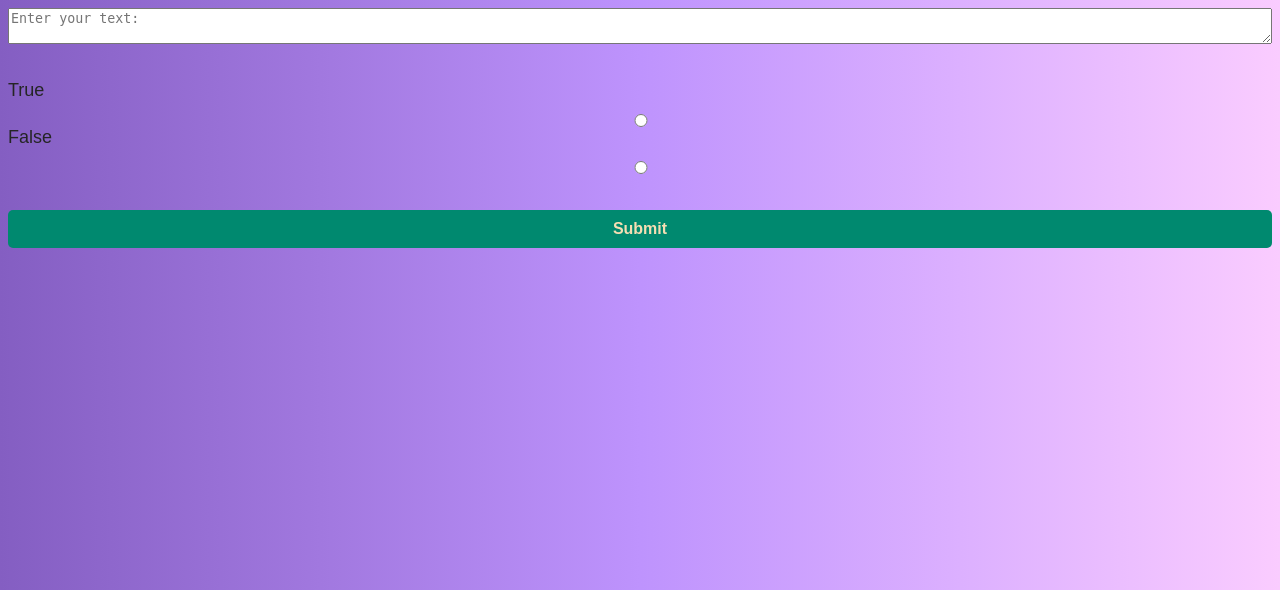
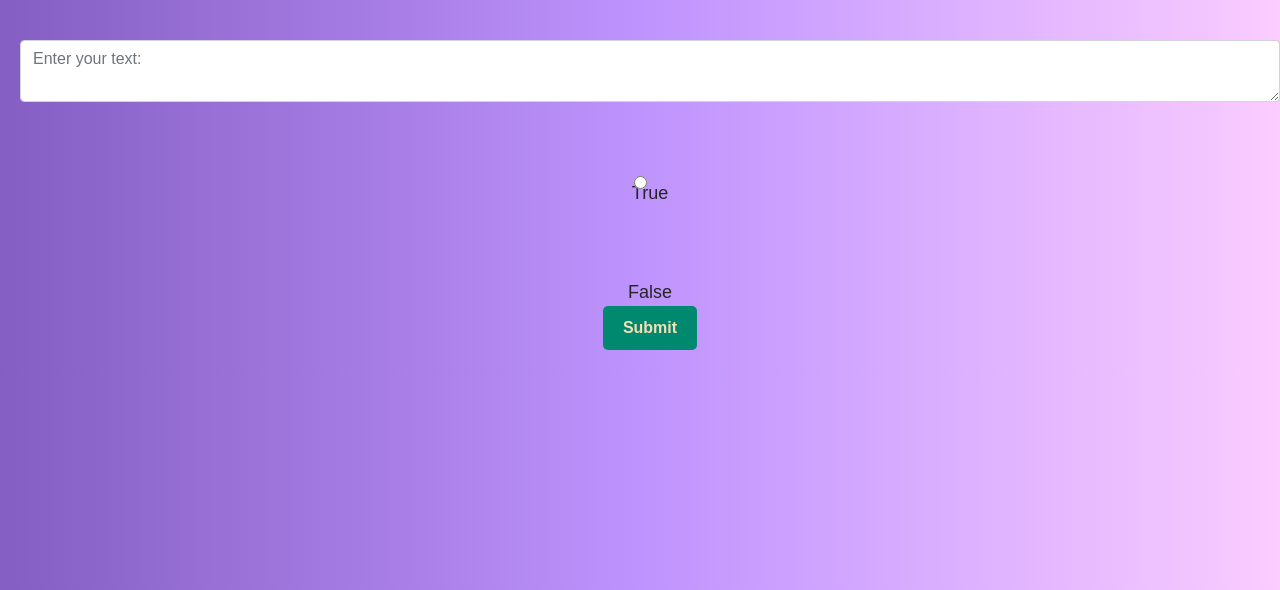
Before and after one commit to VijayVIT2k2/fakenewsdetection, a Django app: page /add_news in a window 1280 px wide. Shown: the top 590 px of the page. Run offline with Django 3.2, Linux system fonts and the light colour scheme; some libraries are stand-ins or nearby versions.

Commit message:
css still pending

```diff
--- a/fake_news/templates/add_news.html
+++ b/fake_news/templates/add_news.html
@@ -2,20 +2,38 @@
 <html>
 <head>
 	<title>Yes or No?</title>
+	<link rel="stylesheet" href="https://stackpath.bootstrapcdn.com/bootstrap/4.5.2/css/bootstrap.min.css">
 	{% load static %}
 	<link rel="stylesheet" type="text/css" href="{% static 'fake_news/css/styles.css' %}">
+	<style>
+		textarea {
+  margin: 30px 0px; /* Adds a margin of 10 pixels on the top and bottom of the textarea */
+}
+
+.form-check {
+  display: flex;
+  align-items: center;
+  justify-content: center;
+  margin-top: 10px; /* Adds a margin of 10 pixels on the top of each radio input */
+}
+
+	</style>
 </head>
 <body>
-	<form method="post" action="pro_news">
+	<form method="post" action="pro_news" class="form-group form-check">
         {% csrf_token %}
-		<!-- <label for="input">Enter your text:</label> -->
-		<!-- <input type="text" id="input" name="input"><br><br> -->
-		<textarea name="input" placeholder="Enter your text:"></textarea><br><br>
-		<label for="yes">True</label>
-		<input type="radio" id="yes" name="option" value="yes">
-		<label for="no">False</label>
-		<input type="radio" id="no" name="option" value="no"><br><br>
+		<textarea class="form-control" name="input" placeholder="Enter your text:"></textarea><br><br>
+
+		<input type="radio" id="yes" name="option" value="yes" class="form-check-input">
+		<label for="yes" class="form-check-label">True</label>
+		<br>
+
+		<input type="radio" id="no" name="option" value="no" class="form-check-input"><br><br>
+		<label for="no" class="form-check-label">False</label>
 		<input type="submit" value="Submit">
 	</form>
+	<script src="https://code.jquery.com/jquery-3.5.1.slim.min.js"></script>
+    <script src="https://cdn.jsdelivr.net/npm/@popperjs/core@2.9.3/dist/umd/popper-base.min.js"></script>
+    <script src="https://stackpath.bootstrapcdn.com/bootstrap/4.5.2/js/bootstrap.min.js"></script>
 </body>
 </html>
--- a/fake_news/views.py
+++ b/fake_news/views.py
@@ -193,12 +193,14 @@ def update_thread(request):
     data.reset_index(inplace=True)
     data.drop(['index'], axis=1, inplace=True)
     data_new = pd.read_csv('fake_news\\datasets\\new_data.csv', encoding='latin1')
-    data = pd.concat([data, data_new], axis=0)
+    # data = pd.concat([data, data_new], axis=0)
     data = preprocess(data)
     x = data['text']
     y = data['class']
     x_train, x_test, y_train, y_test = train_test_split(x, y, test_size=0.25)
     print("Data Split")
+    x_train = pd.concat([x_train,data_new['text']], axis = 0)
+    y_train = pd.concat([y_train,data_new['class']], axis = 0)
     vectorization = TfidfVectorizer()
     xv_train = vectorization.fit_transform(x_train)
     # xv_test = vectorization.transform(x_test)
```
Also changed, not shown: fake_news/static/fake_news/css/styles.css (+0 -34 lines), db.sqlite3.
